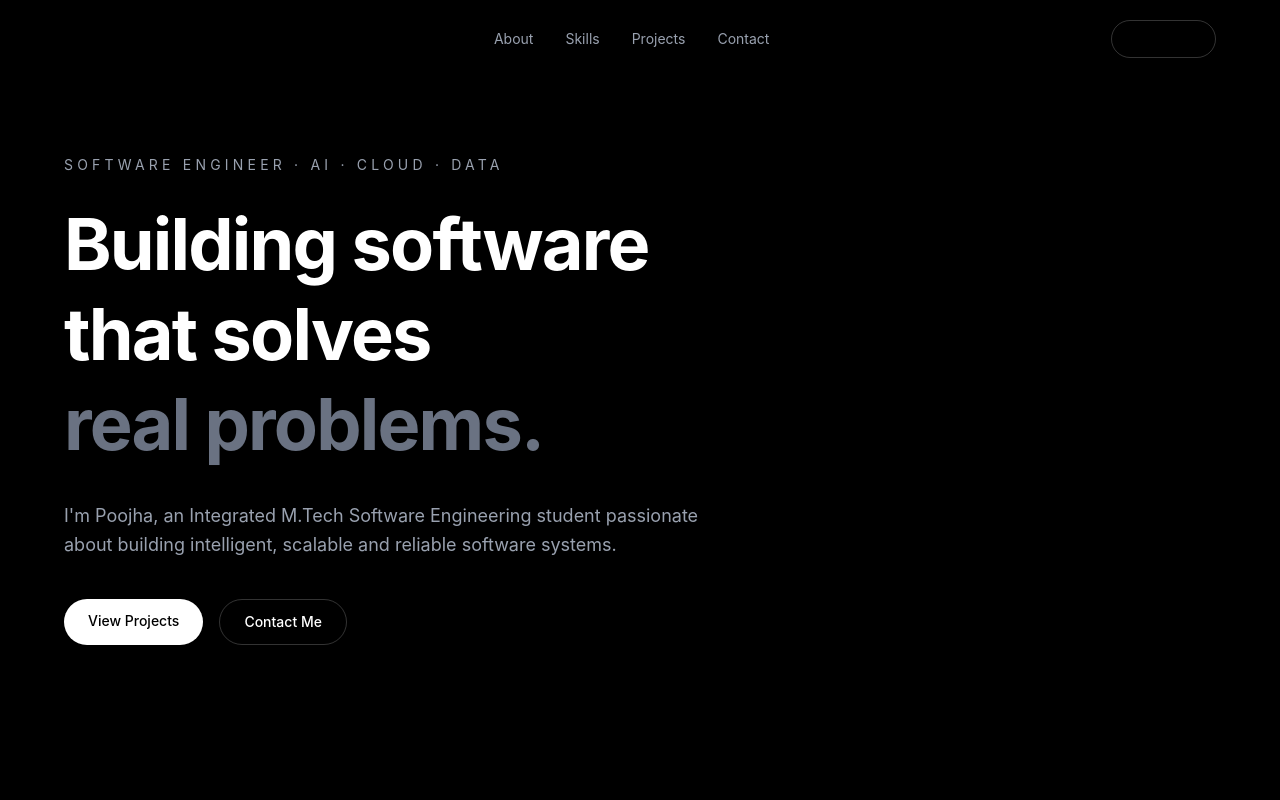
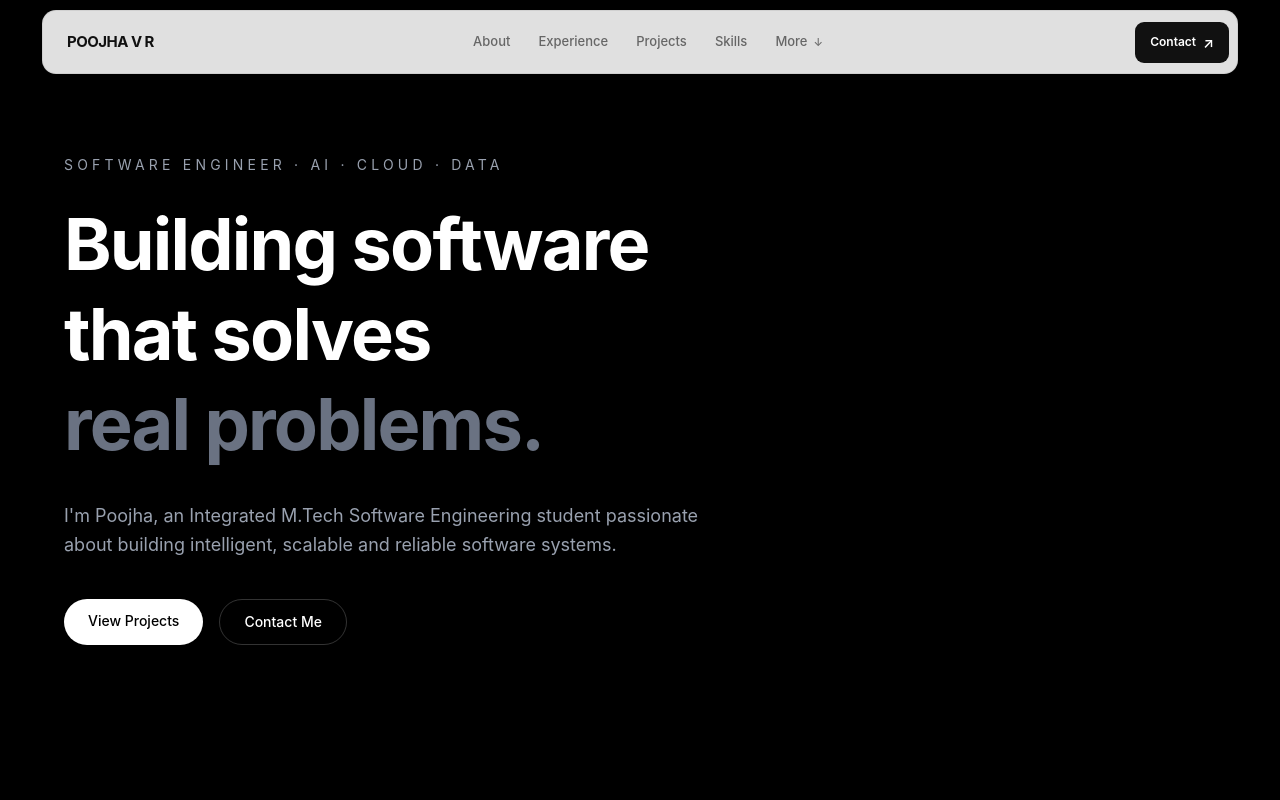
Before and after one commit to POOJHA07/portfolio, a React app: page / in a window 1280 px wide. Shown: the top 800 px of the page. Built offline with nearby package versions, Linux system fonts and the light colour scheme; the HTML template or start-up script is replaced by a standard one.

Commit message:
style: redesign portfolio navbar

```diff
--- /dev/null
+++ b/src/components/Navbar.css
@@ -0,0 +1,493 @@
+/* =========================================================
+   NAVBAR
+   ========================================================= */
+
+.navbar-wrapper {
+  position: fixed;
+  top: 10px;
+  left: 42px;
+  right: 42px;
+  z-index: 1000;
+
+  display: flex;
+  justify-content: center;
+}
+
+/* Main navigation */
+
+.navbar {
+  position: relative;
+
+  width: 100%;
+  max-width: 1400px;
+  height: 64px;
+
+  display: grid;
+  grid-template-columns: 1fr auto 1fr;
+  align-items: center;
+
+  padding: 0 8px 0 24px;
+
+  background: rgba(255, 255, 255, 0.88);
+
+  border: 1px solid rgba(17, 17, 17, 0.08);
+  border-radius: 14px;
+
+  box-shadow:
+    0 8px 30px rgba(0, 0, 0, 0.045),
+    0 1px 3px rgba(0, 0, 0, 0.03);
+
+  backdrop-filter: blur(16px);
+  -webkit-backdrop-filter: blur(16px);
+
+  transition:
+    box-shadow 250ms ease,
+    background 250ms ease;
+}
+
+.navbar:hover {
+  background: rgba(255, 255, 255, 0.94);
+
+  box-shadow:
+    0 12px 35px rgba(0, 0, 0, 0.06),
+    0 2px 5px rgba(0, 0, 0, 0.03);
+}
+
+
+/* =========================================================
+   LOGO
+   ========================================================= */
+
+.navbar-logo {
+  justify-self: start;
+
+  color: #111111;
+
+  text-decoration: none;
+
+  font-size: 15px;
+  font-weight: 700;
+  letter-spacing: -0.035em;
+
+  transition: opacity 180ms ease;
+}
+
+.navbar-logo:hover {
+  opacity: 0.6;
+}
+
+
+/* =========================================================
+   DESKTOP LINKS
+   ========================================================= */
+
+.navbar-links {
+  display: flex;
+  align-items: center;
+  justify-content: center;
+
+  gap: 2px;
+}
+
+.navbar-link {
+  position: relative;
+
+  display: inline-flex;
+  align-items: center;
+  gap: 6px;
+
+  padding: 9px 13px;
+
+  color: #666666;
+
+  border: 0;
+  border-radius: 8px;
+
+  background: transparent;
+
+  text-decoration: none;
+
+  font-family: inherit;
+  font-size: 13px;
+  font-weight: 500;
+
+  cursor: pointer;
+
+  transition:
+    color 180ms ease,
+    background 180ms ease;
+}
+
+.navbar-link:hover,
+.navbar-link.active {
+  color: #111111;
+  background: #f3f3f3;
+}
+
+
+/* Tiny animated underline */
+
+.navbar-link::after {
+  content: "";
+
+  position: absolute;
+
+  left: 50%;
+  bottom: 4px;
+
+  width: 0;
+  height: 1.5px;
+
+  border-radius: 999px;
+
+  background: #111111;
+
+  transform: translateX(-50%);
+
+  transition: width 180ms ease;
+}
+
+.navbar-link:hover::after,
+.navbar-link.active::after {
+  width: 10px;
+}
+
+
+/* =========================================================
+   MORE DROPDOWN
+   ========================================================= */
+
+.navbar-more {
+  position: relative;
+}
+
+.navbar-more-button {
+  appearance: none;
+}
+
+.more-arrow {
+  font-size: 11px;
+
+  transition: transform 180ms ease;
+}
+
+.more-arrow.open {
+  transform: rotate(180deg);
+}
+
+
+/* Dropdown */
+
+.more-menu {
+  position: absolute;
+
+  top: calc(100% + 12px);
+  left: 50%;
+
+  width: 210px;
+
+  padding: 7px;
+
+  background: rgba(255, 255, 255, 0.97);
+
+  border: 1px solid #e8e8e8;
+  border-radius: 12px;
+
+  box-shadow:
+    0 16px 40px rgba(0, 0, 0, 0.08),
+    0 3px 8px rgba(0, 0, 0, 0.03);
+
+  transform: translateX(-50%);
+
+  animation: dropdownIn 160ms ease-out;
+}
+
+@keyframes dropdownIn {
+  from {
+    opacity: 0;
+    transform: translate(-50%, -6px);
+  }
+
+  to {
+    opacity: 1;
+    transform: translate(-50%, 0);
+  }
+}
+
+.more-menu-link {
+  display: flex;
+  align-items: center;
+  justify-content: space-between;
+
+  padding: 10px 11px;
+
+  color: #555555;
+
+  border-radius: 8px;
+
+  text-decoration: none;
+
+  font-size: 13px;
+
+  transition:
+    color 160ms ease,
+    background 160ms ease,
+    padding 160ms ease;
+}
+
+.more-menu-link:hover {
+  padding-left: 14px;
+
+  color: #111111;
+  background: #f5f5f5;
+}
+
+.more-menu-arrow {
+  color: #999999;
+
+  opacity: 0;
+
+  transform: translateX(-4px);
+
+  transition:
+    opacity 160ms ease,
+    transform 160ms ease;
+}
+
+.more-menu-link:hover .more-menu-arrow {
+  opacity: 1;
+  transform: translateX(0);
+}
+
+
+/* =========================================================
+   CONTACT
+   ========================================================= */
+
+.navbar-right {
+  justify-self: end;
+}
+
+.navbar-contact {
+  display: inline-flex;
+  align-items: center;
+  gap: 7px;
+
+  padding: 10px 15px;
+
+  color: #ffffff;
+
+  background: #111111;
+
+  border-radius: 9px;
+
+  text-decoration: none;
+
+  font-size: 12px;
+  font-weight: 600;
+
+  transition:
+    background 180ms ease,
+    transform 180ms ease;
+}
+
+.navbar-contact span {
+  font-size: 14px;
+
+  transition: transform 180ms ease;
+}
+
+.navbar-contact:hover {
+  background: #2a2a2a;
+  transform: translateY(-1px);
+}
+
+.navbar-contact:hover span {
+  transform: translate(2px, -2px);
+}
+
+
+/* =========================================================
+   MOBILE BUTTON
+   ========================================================= */
+
+.navbar-mobile-button {
+  display: none;
+
+  justify-self: end;
+
+  width: 40px;
+  height: 40px;
+
+  align-items: center;
+  justify-content: center;
+  flex-direction: column;
+
+  gap: 5px;
+
+  border: 1px solid #e5e5e5;
+  border-radius: 9px;
+
+  background: #ffffff;
+
+  cursor: pointer;
+}
+
+.navbar-mobile-button span {
+  display: block;
+
+  width: 15px;
+  height: 1.5px;
+
+  background: #111111;
+
+  transition:
+    transform 200ms ease,
+    opacity 200ms ease;
+}
+
+.navbar-mobile-button.open span:first-child {
+  transform: translateY(3.25px) rotate(45deg);
+}
+
+.navbar-mobile-button.open span:last-child {
+  transform: translateY(-3.25px) rotate(-45deg);
+}
+
+
+/* =========================================================
+   MOBILE MENU
+   ========================================================= */
+
+.mobile-menu {
+  display: none;
+}
+
+
+/* =========================================================
+   RESPONSIVE
+   ========================================================= */
+
+@media (max-width: 1050px) {
+  .navbar-wrapper {
+    left: 28px;
+    right: 28px;
+  }
+
+  .navbar-link {
+    padding-left: 10px;
+    padding-right: 10px;
+  }
+}
+
+
+@media (max-width: 850px) {
+  .navbar-wrapper {
+    top: 16px;
+    left: 18px;
+    right: 18px;
+  }
+
+  .navbar {
+    height: 60px;
+
+    grid-template-columns: 1fr auto;
+
+    padding: 0 10px 0 20px;
+  }
+
+  .navbar-links,
+  .navbar-right {
+    display: none;
+  }
+
+  .navbar-mobile-button {
+    display: flex;
+  }
+
+  .mobile-menu {
+    position: absolute;
+
+    top: 76px;
+    left: 18px;
+    right: 18px;
+
+    display: flex;
+    flex-direction: column;
+
+    padding: 8px;
+
+    background: rgba(255, 255, 255, 0.97);
+
+    border: 1px solid #e7e7e7;
+    border-radius: 14px;
+
+    box-shadow: 0 16px 40px rgba(0, 0, 0, 0.07);
+
+    animation: mobileMenuIn 180ms ease-out;
+  }
+
+  @keyframes mobileMenuIn {
+    from {
+      opacity: 0;
+      transform: translateY(-6px);
+    }
+
+    to {
+      opacity: 1;
+      transform: translateY(0);
+    }
+  }
+
+  .mobile-menu-link {
+    display: flex;
+    align-items: center;
+    justify-content: space-between;
+
+    padding: 13px 14px;
+
+    color: #555555;
+
+    border-radius: 9px;
+
+    text-decoration: none;
+
+    font-size: 14px;
+    font-weight: 500;
+
+    transition:
+      color 160ms ease,
+      background 160ms ease;
+  }
+
+  .mobile-menu-link:hover {
+    color: #111111;
+    background: #f4f4f4;
+  }
+
+  .mobile-menu-link span {
+    color: #999999;
+  }
+}
+
+
+@media (max-width: 480px) {
+  .navbar-wrapper {
+    left: 12px;
+    right: 12px;
+  }
+
+  .navbar {
+    height: 58px;
+    padding-left: 17px;
+  }
+
+  .navbar-logo {
+    font-size: 14px;
+  }
+
+  .mobile-menu {
+    left: 12px;
+    right: 12px;
+  }
+}
--- a/src/components/Navbar.jsx
+++ b/src/components/Navbar.jsx
@@ -1,39 +1,130 @@
+import { useState } from 'react'
+import './Navbar.css'
+
+const mainLinks = [
+  { label: 'About', href: '#about' },
+  { label: 'Experience', href: '#experience' },
+  { label: 'Projects', href: '#projects' },
+  { label: 'Skills', href: '#skills' },
+]
+
+const moreLinks = [
+  { label: 'Education', href: '#education' },
+  { label: 'Achievements', href: '#achievements' },
+  { label: 'Certifications', href: '#certifications' },
+  { label: 'Languages', href: '#languages' },
+]
+
 function Navbar() {
+  const [moreOpen, setMoreOpen] = useState(false)
+  const [mobileOpen, setMobileOpen] = useState(false)
+
+  const closeMenus = () => {
+    setMoreOpen(false)
+    setMobileOpen(false)
+  }
+
   return (
-    <nav className="fixed top-0 left-0 right-0 z-50 px-6 py-5">
-      <div className="mx-auto flex max-w-6xl items-center justify-between">
+    <header className="navbar-wrapper">
+      <nav className="navbar">
 
-        <a href="#" className="text-xl font-bold tracking-tight">
-          POOJHA.
+        {/* Logo */}
+        <a href="#" className="navbar-logo" onClick={closeMenus}>
+          POOJHA V R
         </a>
 
-        <div className="hidden items-center gap-8 md:flex">
-          <a href="#about" className="text-sm text-gray-400 transition hover:text-white">
-            About
-          </a>
+        {/* Desktop Navigation */}
+        <div className="navbar-links">
 
-          <a href="#skills" className="text-sm text-gray-400 transition hover:text-white">
-            Skills
-          </a>
+          {mainLinks.map((link) => (
+            <a
+              key={link.label}
+              href={link.href}
+              className="navbar-link"
+            >
+              {link.label}
+            </a>
+          ))}
 
-          <a href="#projects" className="text-sm text-gray-400 transition hover:text-white">
-            Projects
-          </a>
+          {/* More Dropdown */}
+          <div className="navbar-more">
+            <button
+              className={`navbar-link navbar-more-button ${
+                moreOpen ? 'active' : ''
+              }`}
+              onClick={() => setMoreOpen((prev) => !prev)}
+              aria-expanded={moreOpen}
+            >
+              More
+              <span className={`more-arrow ${moreOpen ? 'open' : ''}`}>
+                ↓
+              </span>
+            </button>
 
-          <a href="#contact" className="text-sm text-gray-400 transition hover:text-white">
+            {moreOpen && (
+              <div className="more-menu">
+                {moreLinks.map((link) => (
+                  <a
+                    key={link.label}
+                    href={link.href}
+                    className="more-menu-link"
+                    onClick={closeMenus}
+                  >
+                    <span>{link.label}</span>
+                    <span className="more-menu-arrow">↗</span>
+                  </a>
+                ))}
+              </div>
+            )}
+          </div>
+
+        </div>
+
+        {/* Contact */}
+        <div className="navbar-right">
+          <a
+            href="#contact"
+            className="navbar-contact"
+          >
             Contact
+            <span>↗</span>
           </a>
         </div>
 
-        <a
-          href="#contact"
-          className="rounded-full border border-white/20 px-5 py-2 text-sm transition hover:bg-white hover:text-black"
+        {/* Mobile Button */}
+        <button
+          className={`navbar-mobile-button ${
+            mobileOpen ? 'open' : ''
+          }`}
+          onClick={() => setMobileOpen((prev) => !prev)}
+          aria-label="Toggle navigation"
+          aria-expanded={mobileOpen}
         >
-          Let's Talk
-        </a>
+          <span />
+          <span />
+        </button>
 
-      </div>
-    </nav>
+      </nav>
+
+      {/* Mobile Menu */}
+      {mobileOpen && (
+        <div className="mobile-menu">
+
+          {[...mainLinks, ...moreLinks].map((link) => (
+            <a
+              key={link.label}
+              href={link.href}
+              className="mobile-menu-link"
+              onClick={closeMenus}
+            >
+              {link.label}
+              <span>↗</span>
+            </a>
+          ))}
+
+        </div>
+      )}
+    </header>
   )
 }
 
--- a/src/index.css
+++ b/src/index.css
@@ -1 +1,18 @@
 @import "tailwindcss";
+
+html {
+  scroll-behavior: smooth;
+}
+
+body {
+  margin: 0;
+  min-width: 320px;
+  background: #f5f5f5;
+  color: #111111;
+  font-family: Inter, system-ui, -apple-system, BlinkMacSystemFont, "Segoe UI",
+    sans-serif;
+}
+
+* {
+  box-sizing: border-box;
+}
```
